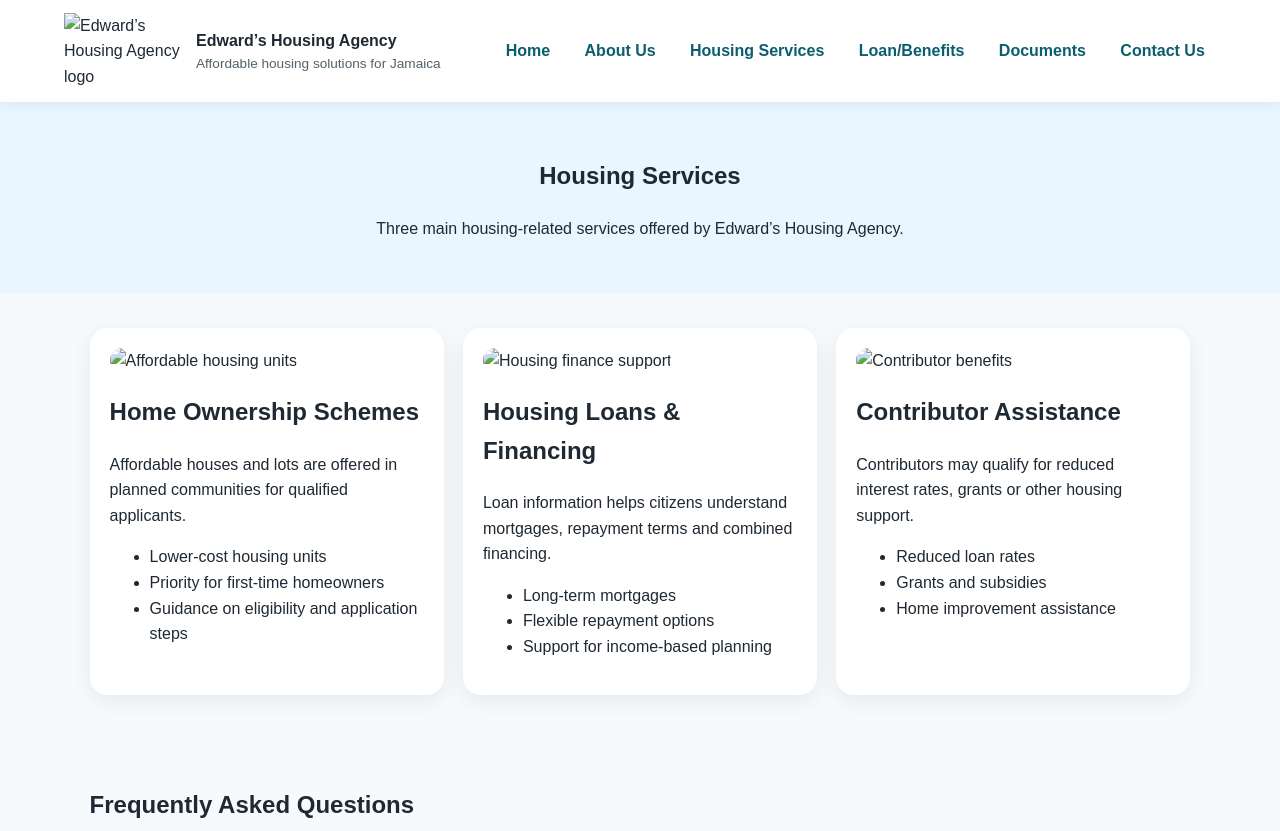
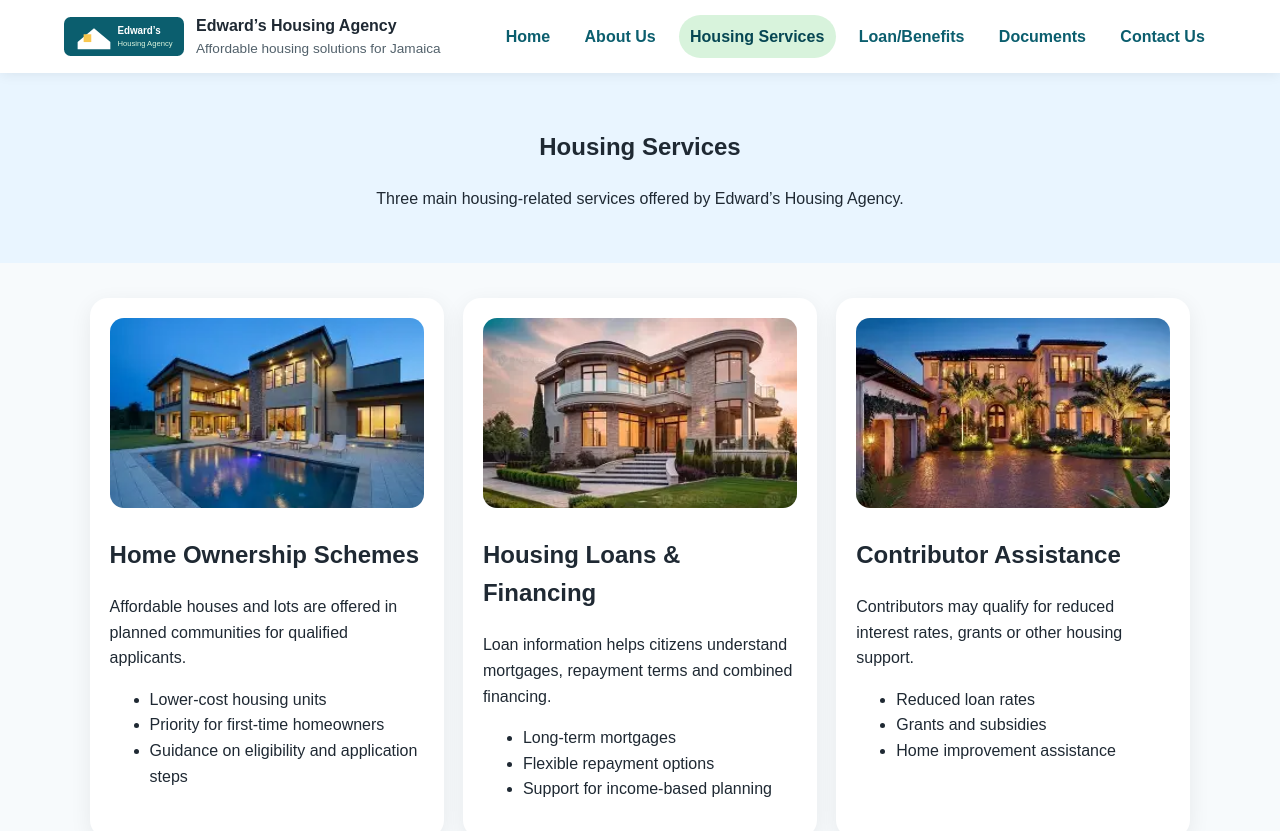
Before and after one commit to Kingvimer/Edwards-agency, a plain HTML site: page services.html in a window 1280 px wide. Shown: the top 831 px of the page. Drawn offline with Linux system fonts and the light colour scheme; files that its build step writes are made by us from their sources.

Commit message:
Update image and script paths in services.html

```diff
--- a/services.html
+++ b/services.html
@@ -5,13 +5,13 @@
     <meta name="viewport" content="width=device-width, initial-scale=1.0">
     <title>Housing Services | Edward’s Housing Agency</title>
 
-    <link rel="stylesheet" href="css/style.css">
+    <link rel="stylesheet" href="style.css">
 </head>
 
 <body>
     <header class="site-header">
         <div class="brand">
-            <img src="images/logo.svg" alt="Edward’s Housing Agency logo">
+            <img src="logo.svg" alt="Edward’s Housing Agency logo">
 
             <div>
                 <strong>Edward’s Housing Agency</strong>
@@ -41,7 +41,7 @@
 
         <section class="cards service-list">
             <article class="card">
-                <img src="images/house1.webp" alt="Affordable housing units">
+                <img src="house1.webp" alt="Affordable housing units">
 
                 <h2>Home Ownership Schemes</h2>
 
@@ -58,7 +58,7 @@
             </article>
 
             <article class="card">
-                <img src="images/house2.webp" alt="Housing finance support">
+                <img src="house2.webp" alt="Housing finance support">
 
                 <h2>Housing Loans & Financing</h2>
 
@@ -75,7 +75,7 @@
             </article>
 
             <article class="card">
-                <img src="images/house3.webp" alt="Contributor benefits">
+                <img src="house3.webp" alt="Contributor benefits">
 
                 <h2>Contributor Assistance</h2>
 
@@ -136,6 +136,6 @@
         </section>
     </footer>
 
-    <script src="js/script.js"></script>
+    <script src="script.js"></script>
 </body>
 </html>
```
